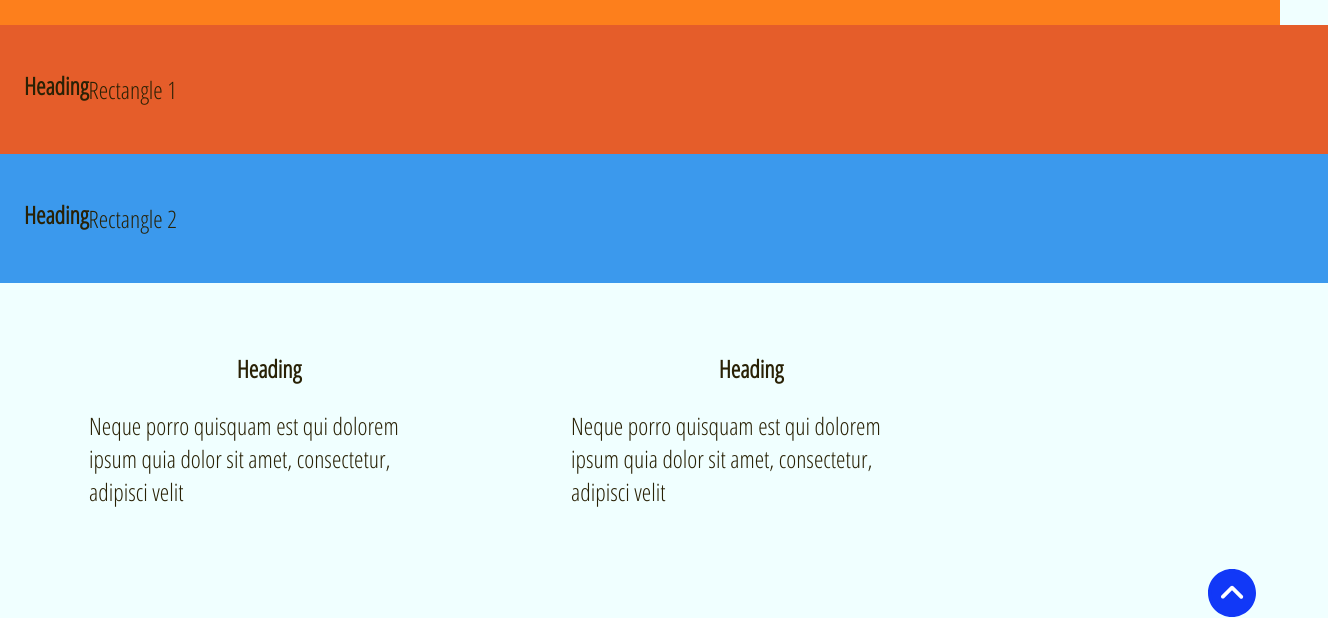
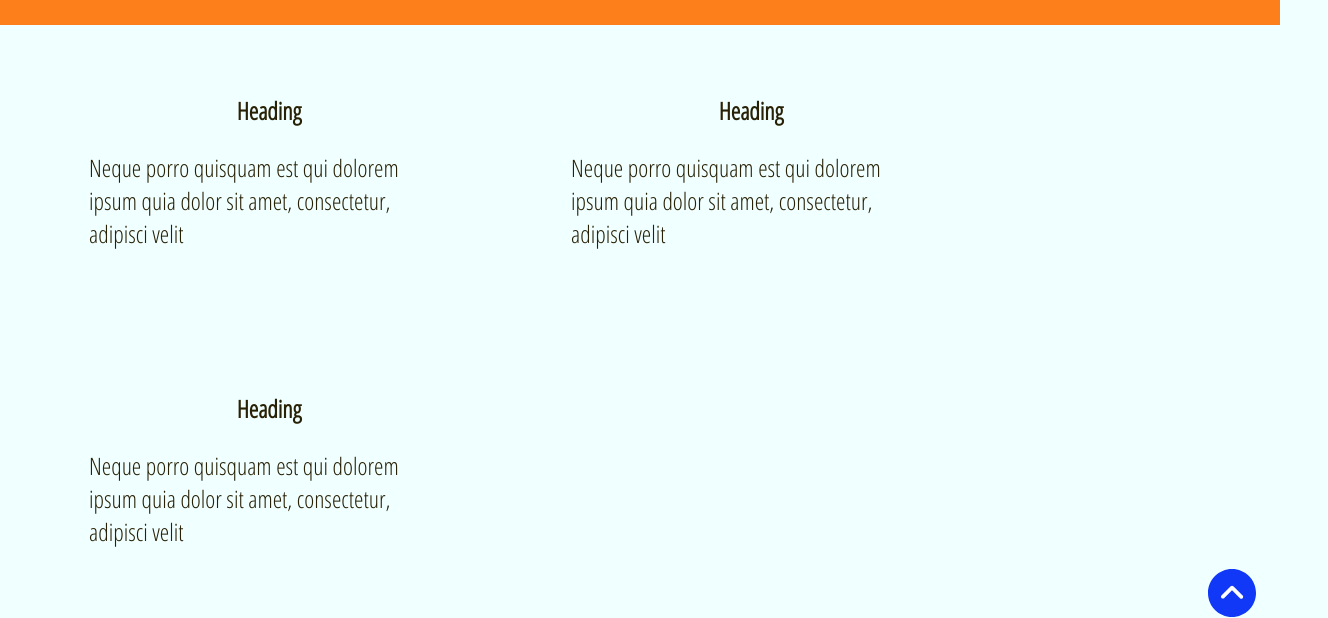
Before and after one commit to lamarlau/Astronomy-Website, a plain HTML site: page index.html in a window 1280 px wide. Shown: the part 159-777 px from the top of the page, 1328 px wide, since content can reach past the window. Drawn offline with Linux system fonts and the light colour scheme; files that its build step writes are made by us from their sources; a script that the page names is missing.

Commit message:
delete rectangles

```diff
--- a/index.html
+++ b/index.html
@@ -19,14 +19,6 @@
         <li class="navlink"><a class="navcolor" href="http://cs.astronomy.com/" target="_blank">Community</a></li>
       </ul>
     </nav>
-<section class="rectangle" id="rectangle1">
-  <h2>Heading</h2>
-  <p>Rectangle 1</p>
-</section>
-<section class="rectangle" id="rectangle2">
-  <h2>Heading</h2>
-  <p>Rectangle 2</p>
-</section>
 <body>
 <main>
   <section class="wrapper">
--- a/style.css
+++ b/style.css
@@ -14,22 +14,9 @@ nav {
   text-align: center;
   display: flex;
 }
-.rectangle {
-  margin: 0;
-  width: 100%;
-  padding: 24px;
-  text-align: center;
-  display: flex;
-}
 body {
   margin: 0px;
   background-color: azure;
-}
-#rectangle1 {
-  background-color: #e55d2a;
-}
-#rectangle2 {
-  background-color: #3b99ed;
 }
 .square {
   display: inline-block;
```
